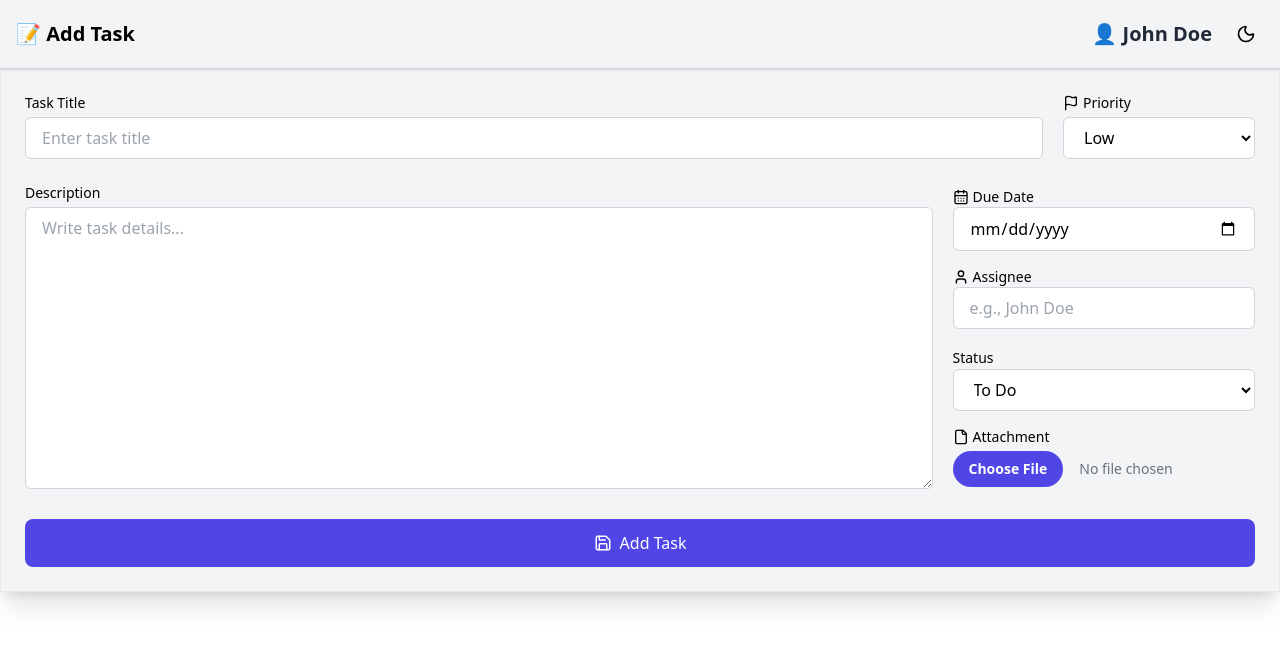
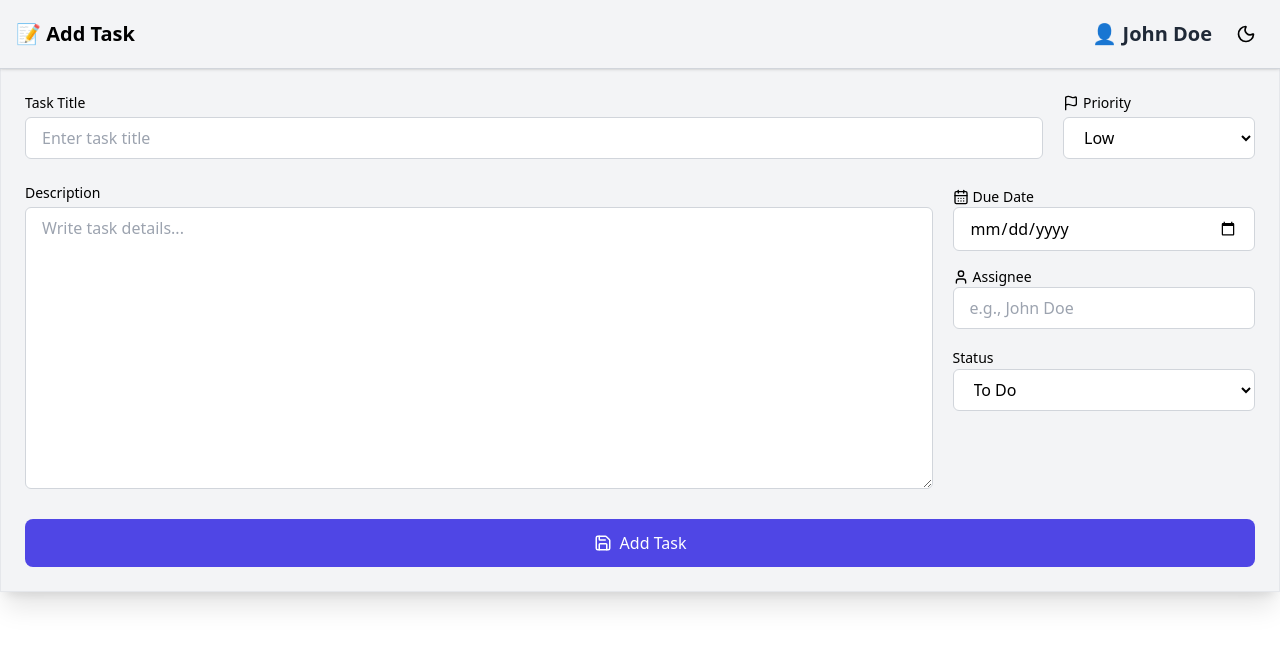
Before and after one commit to mubashar81434/mern-todo, a React (Vite) app in the folder Frontend/: page /add-task in a window 1280 px wide. Shown: the top 646 px of the page. Built offline with nearby package versions, Linux system fonts and the light colour scheme.

Commit message:
updating src/pages/AddTask.jsx

```diff
--- a/Frontend/src/pages/AddTask.jsx
+++ b/Frontend/src/pages/AddTask.jsx
@@ -9,47 +9,19 @@ import {
 } from "lucide-react";
 
 const AddTask = () => {
+
   const [title, setTitle] = useState("");
   const [priority, setPriority] = useState("low");
   const [description, setDescription] = useState("");
   const [dueDate, setDueDate] = useState("");
   const [assignee, setAssignee] = useState("");
   const [status, setStatus] = useState("todo");
-  const [file, setFile] = useState(null);
-  const [imageUrl, setImageUrl] = useState("");
-  const [uploading, setUploading] = useState(false);
-
-  const handleFileChange = async (e) => {
-    const selectedFile = e.target.files[0];
-    setFile(selectedFile);
-
-    const formData = new FormData();
-    formData.append("file", selectedFile);
-    formData.append("upload_preset", "task_mern"); // ✅ Replace with your Cloudinary upload preset
-
-    try {
-      setUploading(true);
-      const res = await fetch(
-        "https://api.cloudinary.com/v1_1/dfmxep8bm/image/upload", // ✅ Replace with your Cloud name
-        {
-          method: "POST",
-          body: formData,
-        }
-      );
-
-      const data = await res.json();
-      setImageUrl(data.secure_url);
-      setUploading(false);
-    } catch (err) {
-      console.error("Error uploading to Cloudinary", err);
-      setUploading(false);
-    }
-  };
 
   const handleSubmit = async (e) => {
     e.preventDefault();
 
     try {
+
       const todo = {
         title,
         priority,
@@ -57,36 +29,31 @@ const AddTask = () => {
         dueDate,
         assignee,
         status,
-        image: imageUrl,
       };
 
-      const response = await fetch("http://localhost:3310/api/task/add", {
-        method: "POST",
-        headers: {
-          "Content-Type": "application/json",
+      console.log('Submited task', todo);
+
+      const response = await fetch('http://localhost:3310/api/task/add',{
+        method:'POST',
+        headers:{
+          'Content-Type':'application/json'
         },
-        body: JSON.stringify(todo),
-      });
+        body:JSON.stringify(todo)
+      })
+      const responseInJson = await response.json()
+      console.log('Rsponse in json formate =>',responseInJson);
 
-      const responseData = await response.json();
-      console.log("Response from backend =>", responseData);
 
-      // Reset form
-      setTitle("");
-      setPriority("low");
-      setDescription("");
-      setDueDate("");
-      setAssignee("");
-      setStatus("todo");
-      setFile(null);
-      setImageUrl("");
     } catch (error) {
+
       console.error("❌ Error submitting task:", error);
+
     }
   };
 
   return (
     <div className="min-h-screen bg-white dark:bg-black text-black dark:text-white transition-colors duration-200">
+
       <header className="w-full px-4 py-4 border-b border-gray-300 dark:border-gray-800 flex justify-between items-center bg-gray-100 dark:bg-gray-900 shadow fixed top-0 z-50">
         <h1 className="text-xl font-bold">📝 Add Task</h1>
         <div className="flex items-center gap-4">
@@ -98,12 +65,19 @@ const AddTask = () => {
       </header>
 
       <main className="mt-[68px]">
+
         <div className="bg-gray-100 dark:bg-gray-900 p-6 shadow-xl border border-gray-200 dark:border-gray-800">
+
           <form onSubmit={handleSubmit} className="space-y-6">
+
             {/* Title & Priority */}
+
             <div className="flex flex-col md:flex-row gap-5">
+
               <div className="flex-1">
+
                 <label className="block text-sm font-medium mb-1">Task Title</label>
+
                 <input
                   type="text"
                   value={title}
@@ -112,12 +86,15 @@ const AddTask = () => {
                   placeholder="Enter task title"
                   className="w-full px-4 py-2 border border-gray-300 dark:border-gray-700 rounded-md bg-white dark:bg-black focus:outline-none focus:ring-2 focus:ring-indigo-500"
                 />
+
               </div>
 
               <div className="w-full md:w-48">
+
                 <label className="text-sm font-medium mb-1 flex items-center gap-1">
                   <Flag size={16} /> Priority
                 </label>
+
                 <select
                   value={priority}
                   onChange={(e) => setPriority(e.target.value)}
@@ -127,13 +104,19 @@ const AddTask = () => {
                   <option value="normal">Normal</option>
                   <option value="high">High</option>
                 </select>
+
               </div>
+
             </div>
 
-            {/* Description & Sidebar */}
+            {/* Description */}
+
             <div className="flex flex-col lg:flex-row gap-5">
+
               <div className="w-full lg:w-3/4">
+
                 <label className="block text-sm font-medium mb-1">Description</label>
+
                 <textarea
                   value={description}
                   onChange={(e) => setDescription(e.target.value)}
@@ -141,25 +124,32 @@ const AddTask = () => {
                   placeholder="Write task details..."
                   className="w-full px-4 py-2 border border-gray-300 dark:border-gray-700 rounded-md bg-white dark:bg-black focus:outline-none focus:ring-2 focus:ring-indigo-500"
                 ></textarea>
+
               </div>
 
               <div className="w-full lg:w-1/4 space-y-4 mt-1">
+
                 <div>
+
                   <label className="text-sm font-medium flex items-center gap-1">
                     <CalendarDays size={16} /> Due Date
                   </label>
+
                   <input
                     type="date"
                     value={dueDate}
                     onChange={(e) => setDueDate(e.target.value)}
                     className="w-full px-4 py-2 border border-gray-300 dark:border-gray-700 rounded-md bg-white dark:bg-black focus:outline-none focus:ring-2 focus:ring-indigo-500"
                   />
+
                 </div>
 
                 <div>
+
                   <label className="text-sm font-medium flex items-center gap-1">
                     <User size={16} /> Assignee
                   </label>
+
                   <input
                     type="text"
                     value={assignee}
@@ -167,10 +157,13 @@ const AddTask = () => {
                     placeholder="e.g., John Doe"
                     className="w-full px-4 py-2 border border-gray-300 dark:border-gray-700 rounded-md bg-white dark:bg-black focus:outline-none focus:ring-2 focus:ring-indigo-500"
                   />
+
                 </div>
 
                 <div>
+
                   <label className="text-sm font-medium mb-1">Status</label>
+
                   <select
                     value={status}
                     onChange={(e) => setStatus(e.target.value)}
@@ -180,22 +173,10 @@ const AddTask = () => {
                     <option value="inprogress">In Progress</option>
                     <option value="done">Done</option>
                   </select>
+
                 </div>
 
-                {/* File Upload */}
-                <div>
-                  <label className="text-sm font-medium mb-1 flex items-center gap-1">
-                    <File size={16} /> Attachment
-                  </label>
-                  <input
-                    type="file"
-                    accept="image/*"
-                    onChange={handleFileChange}
-                    className="w-full text-sm text-gray-500 dark:text-gray-300 file:mr-4 file:py-2 file:px-4 file:rounded-full file:border-0 file:text-sm file:font-semibold file:bg-indigo-600 file:text-white hover:file:bg-indigo-700"
-                  />
-                  {uploading && <p className="text-xs text-gray-500 mt-1">Uploading image...</p>}
 
-                </div>
               </div>
             </div>
 
@@ -203,7 +184,6 @@ const AddTask = () => {
             <button
               type="submit"
               className="w-full bg-indigo-600 hover:bg-indigo-700 text-white py-3 px-4 rounded-lg flex justify-center items-center gap-2 transition"
-              disabled={uploading}
             >
               <Save size={18} /> Add Task
             </button>
```
